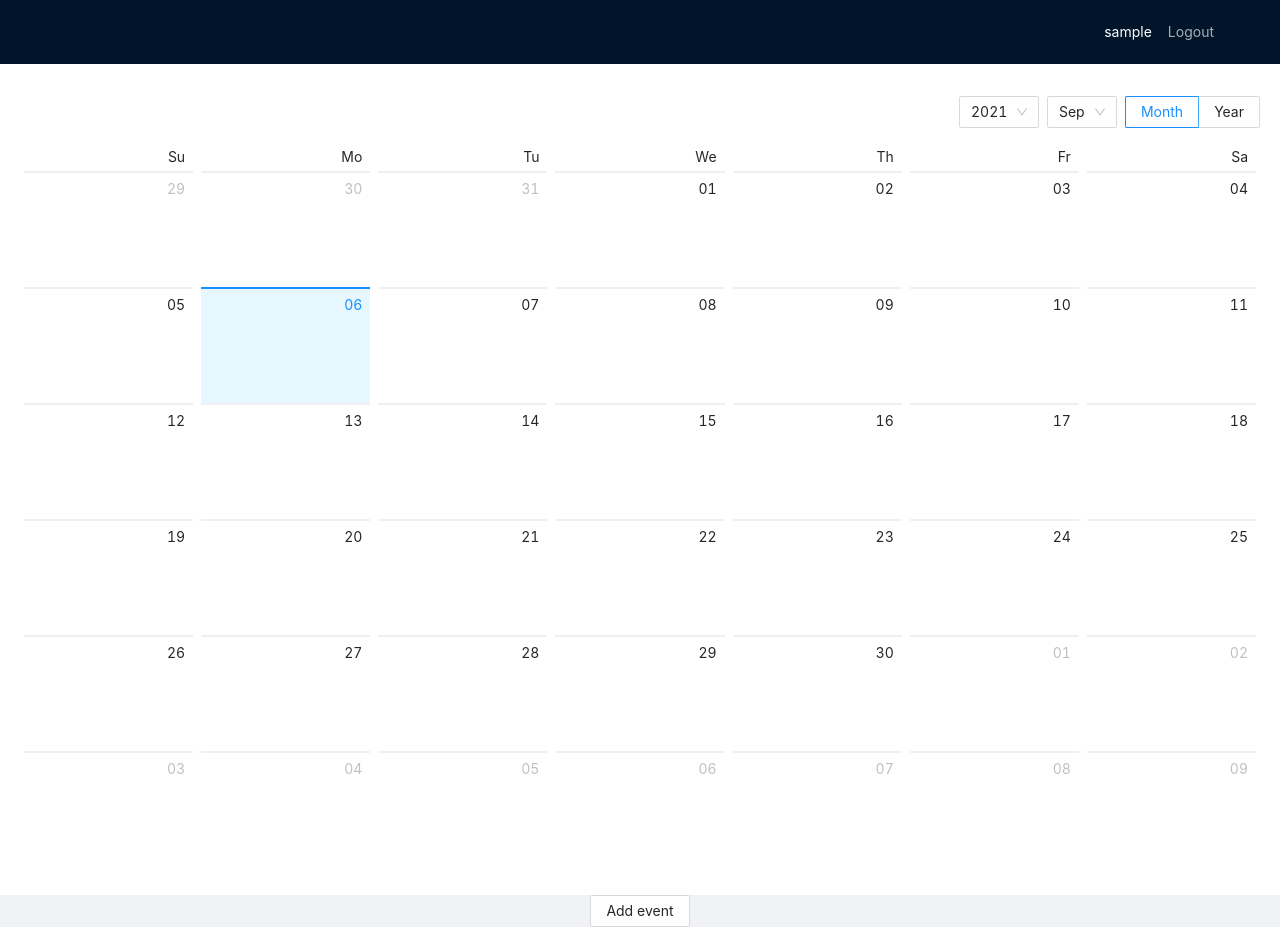
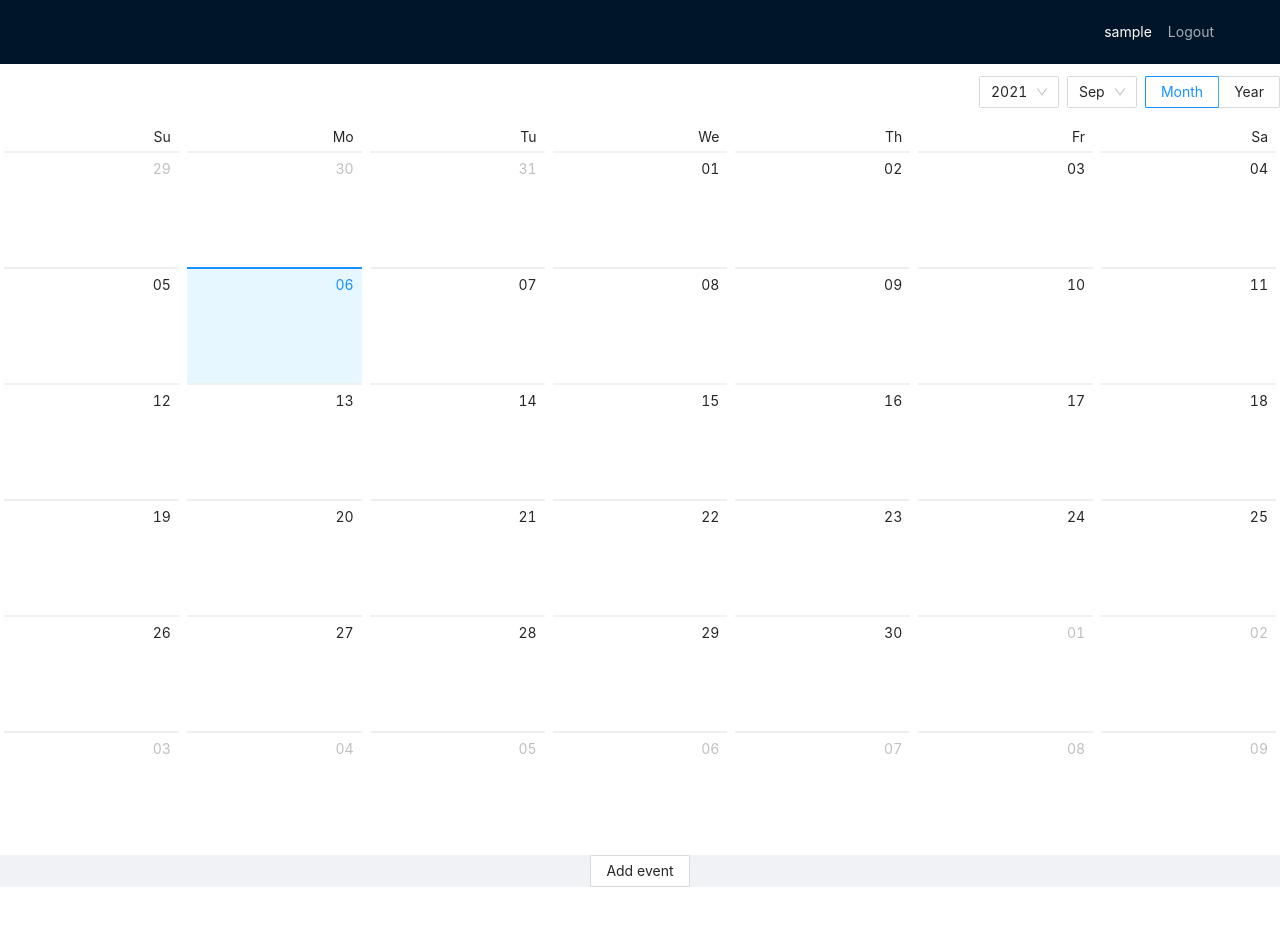
Before and after one commit to tminus0ne/calendar-todo, a React (Create React App) app: page / in a window 1280 px wide. After the commit the page ends 887 px from the top, so only its background shows below. Built offline with nearby package versions, Linux system fonts and the light colour scheme; sample sign-in values are in the browser's storage.

Commit message:
add date render function

```diff
--- a/src/components/EventCalendar.tsx
+++ b/src/components/EventCalendar.tsx
@@ -1,15 +1,35 @@
 import React from 'react';
 import { Calendar } from 'antd';
+import { Moment } from 'moment';
 
 import { IEvent } from '../models/IEvent';
+import { formatDate } from '../utils/date';
 
 interface EventCalendarProps {
     events: IEvent[];
 }
 
-const EventCalendar: React.FC<EventCalendarProps> = () => {
+const EventCalendar: React.FC<EventCalendarProps> = (props) => {
+
+    function dateCellRender(value: Moment) {
+        const formatedDate = formatDate(value.toDate());
+        const currentDayEvents = props.events.filter(
+            evt => evt.date === formatedDate,
+        );
+
+        return (
+            <div>
+                {currentDayEvents.map((evt, index) =>
+                    <div key={index}>{evt.description}</div>
+                )}
+            </div>
+        );
+      }
+
     return (
-        <Calendar style={{padding: 20}} />
+        <Calendar
+        dateCellRender={dateCellRender}
+        />
     );
 };
 
--- a/src/pages/Event.tsx
+++ b/src/pages/Event.tsx
@@ -10,7 +10,7 @@ import { IEvent } from '../models/IEvent';
 const Event: React.FC = () => {
     const [modalVisible, setModalVisible] = React.useState(false);
     const { fetchGuests, createEvent, fetchEvents } = useActions();
-    const { guests } = useTypedSelector(state => state.event);
+    const { guests, events } = useTypedSelector(state => state.event);
     const { user } = useTypedSelector(state => state.auth);
 
     React.useEffect(() => {
@@ -25,7 +25,7 @@ const Event: React.FC = () => {
 
     return (
         <Layout>
-            <EventCalendar events={[]} />
+            <EventCalendar events={events} />
             <Row justify="center">
                 <Button
                 onClick={() => setModalVisible(true)}
```
